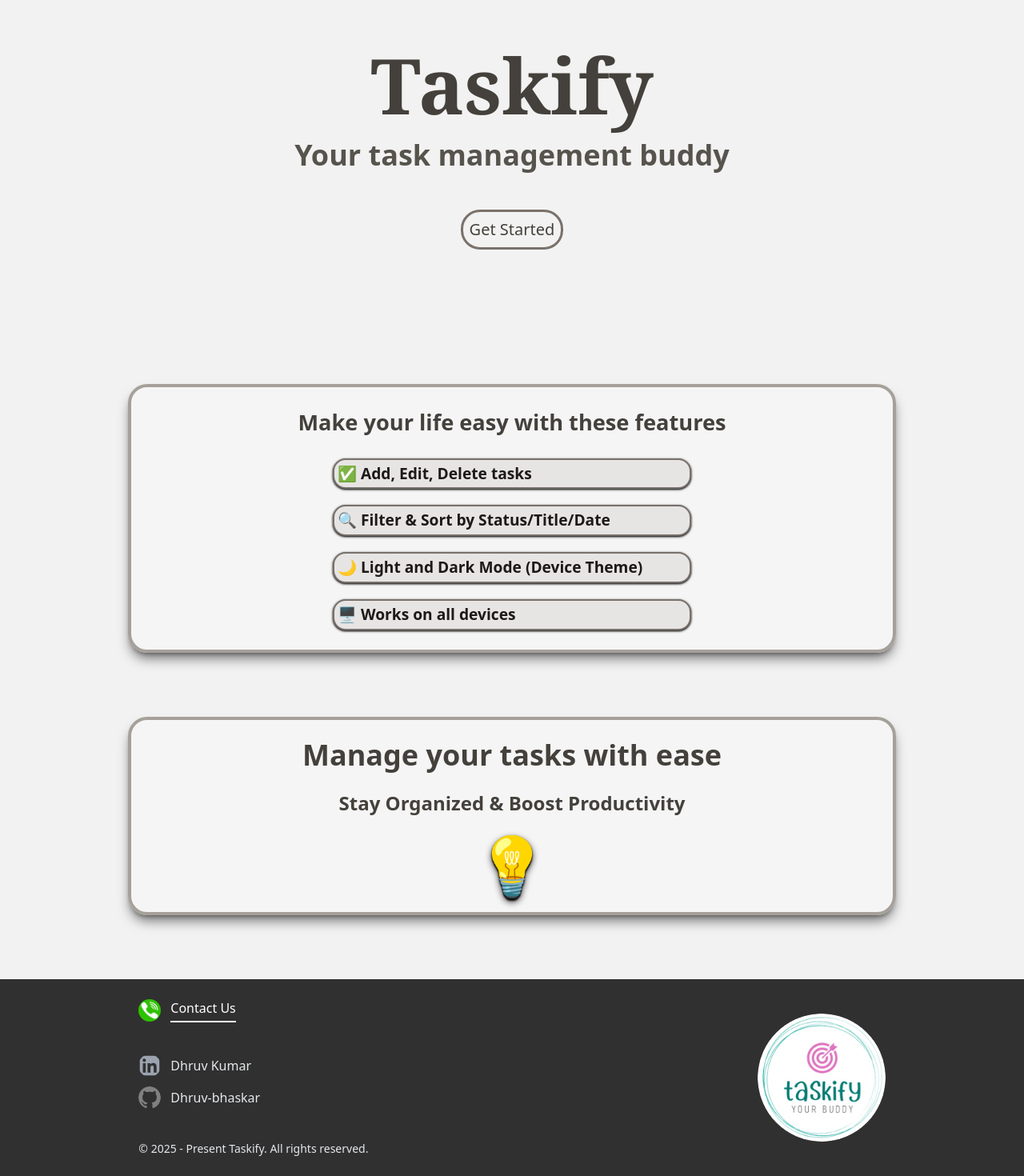
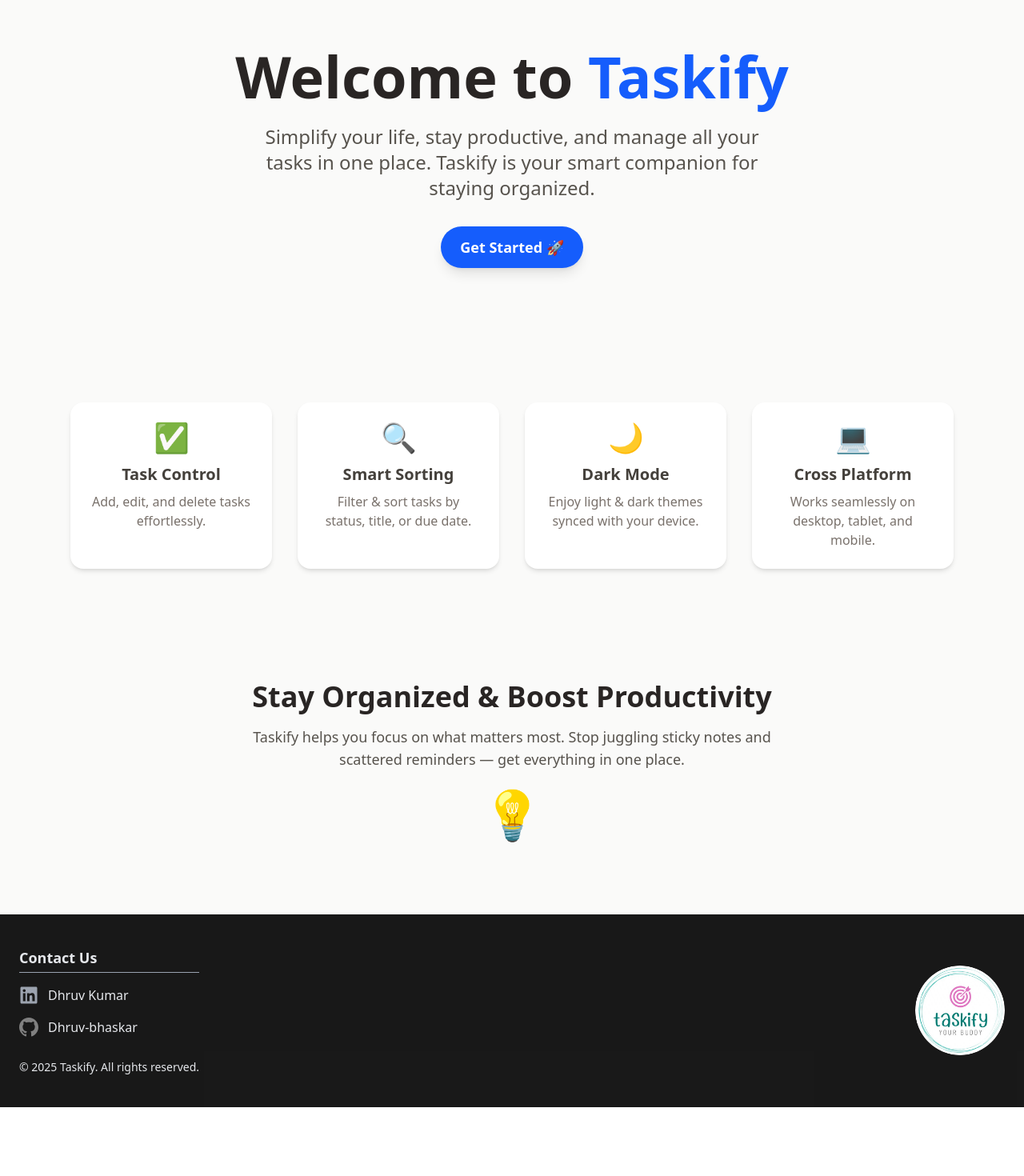
Before and after one commit to Dhruv-bhaskar/Task-management, a React (Vite) app in the folder client/: page / in a window 1280 px wide. Shown: the part 211-1681 px from the top of the page at 80% size. After the commit the page ends 1595 px from the top, so only its background shows below. Built offline with nearby package versions, Linux system fonts and the light colour scheme.

Commit message:
updated landing page

```diff
--- a/client/src/components/Home.jsx
+++ b/client/src/components/Home.jsx
@@ -1,101 +1,118 @@
-import React, {useEffect} from "react";
+import React from "react";
+import { Link } from "react-router-dom";
 import Navbar from "./Navbar";
-import { Link } from "react-router-dom";
 
-const Home = () => {
-
+const Landing = () => {
   return (
-    <div className="min-h-screen w-screen flex flex-col items-center dark:bg-stone-900 transition-colors duration-300">
-      <div className="sticky top-0 z-50 w-[99%]">
+    <div className="min-h-screen flex flex-col items-center justify-between dark:bg-stone-900 bg-stone-50 transition-colors duration-300">
+      {/* Navbar */}
+      <div className="sticky top-0 z-50 w-full">
         <Navbar />
       </div>
-      <div className="w-full flex flex-col items-center mt-[-1.3rem] bg-black/5">
-        <div className="flex flex-col gap-5 items-center mt-[10rem] py-2">
-          <p className="text-6xl lg:text-8xl md:text-7xl text-stone-700 font-serif font-bold dark:text-stone-200">
-            Taskify
-          </p>
-          <p className="text-2xl lg:text-4xl md:text-3xl text-stone-600 font-semibold dark:text-stone-200">
-            Your task management buddy
+
+      {/* Hero Section */}
+      <section className="flex flex-col items-center text-center mt-37 px-6">
+        <h1 className="text-5xl md:text-7xl font-extrabold text-stone-800 dark:text-stone-200">
+          Welcome to <span className="text-blue-600">Taskify</span>
+        </h1>
+        <p className="mt-6 text-lg md:text-2xl text-stone-600 dark:text-stone-300 max-w-2xl">
+          Simplify your life, stay productive, and manage all your tasks in one
+          place. Taskify is your smart companion for staying organized.
         </p>
         <Link
           to={"/register"}
-            className="lg:text-xl text-stone-700 dark:text-stone-200 dark:hover:border-white border-3 border-stone-500 rounded-3xl mt-7 p-2 hover:bg-stone-600 hover:text-white hover:border-black transition-colors duration-200"
+          className="mt-8 px-6 py-3 rounded-full bg-blue-600 text-white font-semibold text-lg hover:bg-blue-700 transition-all duration-300 shadow-lg"
         >
-            Get Started
+          Get Started 🚀
         </Link>
-        </div>
-        <div className="border-4 border-stone-400 bg-white/20 shadow-lg shadow-black/50 rounded-3xl flex flex-col gap-5 items-center py-6 mt-[10rem] w-[75%] dark:shadow-white/65">
-          <p className="md:text-[1.7rem] text-stone-700 font-semibold dark:text-stone-200">
-            Make your life easy with these features
-          </p>
-          <ul className="lg:text-xl flex flex-col items-center gap-5 mt-1">
-            <li className="border-2 border-stone-500 rounded-2xl text-[1.2rem] p-1 text-stone-900 bg-stone-200 font-semibold w-[15rem] sm:w-[22rem] md:w-[28rem] shadow-black shadow-sm">
-              ✅ Add, Edit, Delete tasks
-            </li>
-            <li className="border-2 border-stone-500 rounded-2xl text-[1.2rem] p-1 text-stone-900 bg-stone-200 font-semibold w-[15rem] sm:w-[22rem] md:w-[28rem] shadow-black shadow-sm">
-              🔍 Filter & Sort by Status/Title/Date
-            </li>
-            <li className="border-2 border-stone-500 rounded-2xl text-[1.2rem] p-1 text-stone-900 bg-stone-200 font-semibold w-[15rem] sm:w-[22rem] md:w-[28rem] shadow-black shadow-sm">
-              🌙 Light and Dark Mode (Device Theme)
-            </li>
-            <li className="border-2 border-stone-500 rounded-2xl text-[1.2rem] p-1 text-stone-900 bg-stone-200 font-semibold w-[15rem] sm:w-[22rem] md:w-[28rem] shadow-black shadow-sm">
-              🖥️ Works on all devices
-            </li>
-          </ul>
-        </div>
-        <div className="flex flex-col items-center justify-center gap-6 border-4 border-stone-400 rounded-3xl w-[75%] bg-white/20 shadow-lg shadow-black/50 py-6 mt-[5rem] dark:shadow-white/65">
-          <p className="text-xl sm:text-3xl lg:text-4xl text-stone-700 font-semibold dark:text-stone-200">Manage your tasks with ease</p>
-          <p className="text-lg sm:text-xl lg:text-2xl text-stone-700 font-semibold dark:text-stone-200">Stay Organized & Boost Productivity</p>
-          <p className="text-5xl sm:text-6xl lg:text-7xl text-shadow-lg text-shadow-black/80">💡</p>
-        </div>
+      </section>
 
-        <footer className="text-gray-200 bg-black/80 w-full flex flex-col md:flex-row justify-around items-center py-6 mt-[5rem]">
-          <div className="flex flex-col gap-5 mb-8 md:mb-0 md:w-1/3 text-center md:text-left">
-            <div className="flex gap-3 items-center justify-center md:justify-start">
-              <img
-                className="h-7 w-7 rounded-full"
-                src="/phone.webp"
-                alt="contact"
-              />
-              <p className="text-white border-b-2 border-b-white pb-1">
-                Contact Us
+      {/* Features Section */}
+      <section className="mt-42 grid grid-cols-1 md:grid-cols-2 lg:grid-cols-4 gap-8 px-6 max-w-6xl">
+        <div className="bg-white dark:bg-stone-800 rounded-2xl shadow-md p-6 flex flex-col items-center text-center">
+          <p className="text-4xl">✅</p>
+          <h3 className="mt-3 font-bold text-xl text-stone-700 dark:text-stone-200">Task Control</h3>
+          <p className="text-stone-500 dark:text-stone-300 mt-2">
+            Add, edit, and delete tasks effortlessly.
           </p>
         </div>
-            <div className="flex flex-col gap-3 mt-5 pl-0 items-center md:items-start">
-              <div className="flex gap-3 items-center">
-                <img
-                  className="h-7 w-7 rounded-full"
-                  src="/linkedin.svg"
-                  alt="LinkedIn"
-                />
-                <a target="blank" href="https://www.linkedin.com/in/dhruv-kumar-4206b0274/"><p>Dhruv Kumar</p></a>
-              </div>
-              <div className="flex gap-3 items-center">
-                <img
-                  className="h-7 w-7 rounded-full"
-                  src="/github.svg"
-                  alt="GitHub"
-                />
-                <a target="blank" href="https://github.com/Dhruv-bhaskar"><p>Dhruv-bhaskar</p></a>
-              </div>
-            </div>
-            <p className="mt-5 text-sm">
-              © {new Date().getFullYear()} - Present Taskify. All rights
-              reserved.
+        <div className="bg-white dark:bg-stone-800 rounded-2xl shadow-md p-6 flex flex-col items-center text-center">
+          <p className="text-4xl">🔍</p>
+          <h3 className="mt-3 font-bold text-xl text-stone-700 dark:text-stone-200">Smart Sorting</h3>
+          <p className="text-stone-500 dark:text-stone-300 mt-2">
+            Filter & sort tasks by status, title, or due date.
           </p>
         </div>
+        <div className="bg-white dark:bg-stone-800 rounded-2xl shadow-md p-6 flex flex-col items-center text-center">
+          <p className="text-4xl">🌙</p>
+          <h3 className="mt-3 font-bold text-xl text-stone-700 dark:text-stone-200">Dark Mode</h3>
+          <p className="text-stone-500 dark:text-stone-300 mt-2">
+            Enjoy light & dark themes synced with your device.
+          </p>
+        </div>
+        <div className="bg-white dark:bg-stone-800 rounded-2xl shadow-md p-6 flex flex-col items-center text-center">
+          <p className="text-4xl">💻</p>
+          <h3 className="mt-3 font-bold text-xl text-stone-700 dark:text-stone-200">Cross Platform</h3>
+          <p className="text-stone-500 dark:text-stone-300 mt-2">
+            Works seamlessly on desktop, tablet, and mobile.
+          </p>
+        </div>
+      </section>
 
-          <div className="flex-shrink-0">
+      {/* Motivation Section */}
+      <section className="mt-35 px-6 text-center max-w-3xl">
+        <h2 className="text-3xl md:text-4xl font-bold text-stone-800 dark:text-stone-200">
+          Stay Organized & Boost Productivity
+        </h2>
+        <p className="mt-4 text-lg text-stone-600 dark:text-stone-300">
+          Taskify helps you focus on what matters most. Stop juggling sticky
+          notes and scattered reminders — get everything in one place.
+        </p>
+        <div className="text-6xl mt-6">💡</div>
+      </section>
+
+      {/* Footer */}
+      <footer className="mt-24 bg-black/90 w-full text-gray-200 py-10 px-6 flex flex-col md:flex-row items-center justify-between">
+        <div className="flex flex-col gap-4 text-center md:text-left">
+          <h3 className="font-semibold text-lg border-b border-gray-400 pb-1">
+            Contact Us
+          </h3>
+          <div className="flex gap-3 items-center justify-center md:justify-start">
+            <img src="/linkedin.svg" alt="LinkedIn" className="h-6 w-6" />
+            <a
+              href="https://www.linkedin.com/in/dhruv-kumar-4206b0274/"
+              target="_blank"
+              rel="noreferrer"
+              className="hover:underline"
+            >
+              Dhruv Kumar
+            </a>
+          </div>
+          <div className="flex gap-3 items-center justify-center md:justify-start">
+            <img src="/github.svg" alt="GitHub" className="h-6 w-6" />
+            <a
+              href="https://github.com/Dhruv-bhaskar"
+              target="_blank"
+              rel="noreferrer"
+              className="hover:underline"
+            >
+              Dhruv-bhaskar
+            </a>
+          </div>
+          <p className="text-sm mt-3">
+            © {new Date().getFullYear()} Taskify. All rights reserved.
+          </p>
+        </div>
+        <div className="mt-6 md:mt-0">
           <img
-              className="h-40 w-40 rounded-full object-cover"
             src="/taskify.png"
-              alt="footer-logo"
+            alt="Taskify Logo"
+            className="h-28 w-28 rounded-full object-cover"
           />
         </div>
       </footer>
     </div>
-    </div>
   );
 };
 
-export default Home;
+export default Landing;
```
Also changed, not shown: client/src/components/Login.jsx (+65 -33 lines), client/src/components/Register.jsx (+65 -35 lines). Lines whose indentation alone changed are shown as unchanged.
